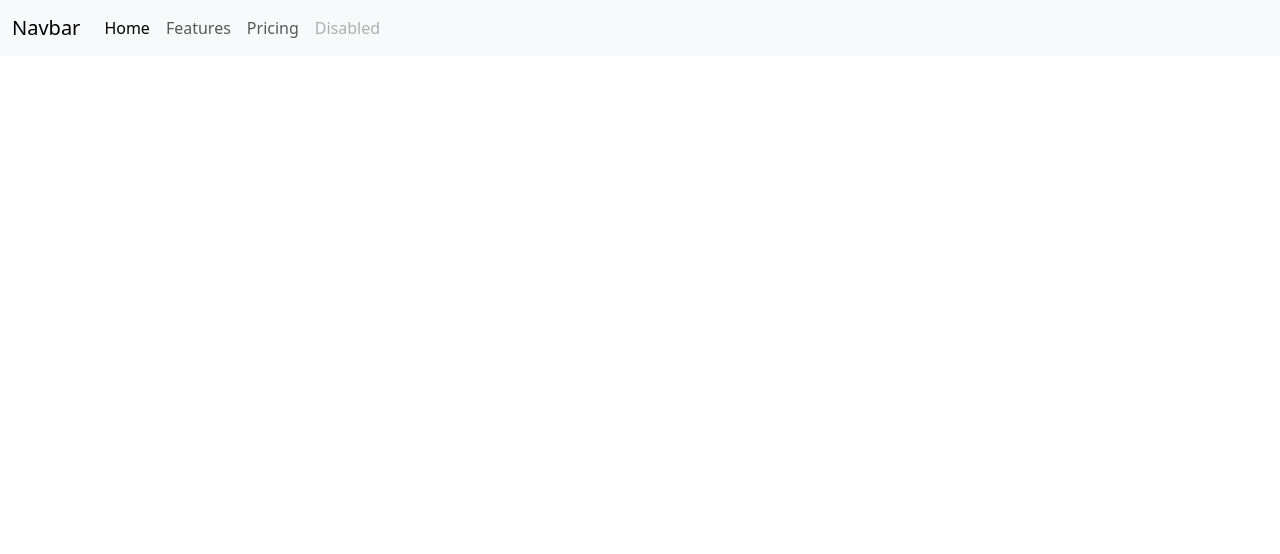
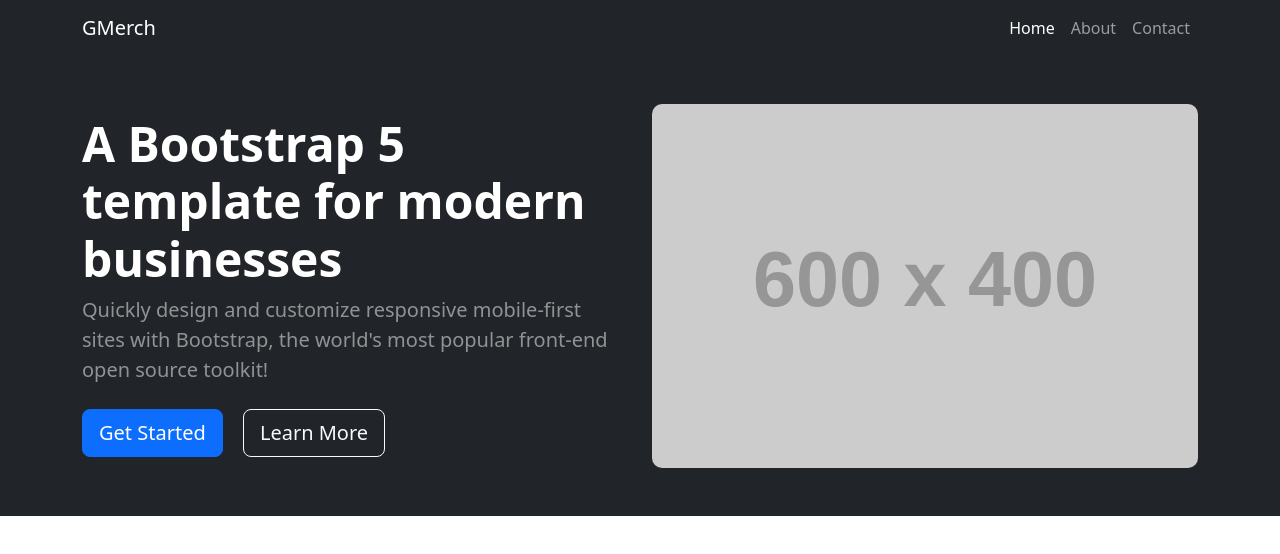
Before and after one commit to LeDauphinn/ojs-pos-ui, a plain HTML site: page index.html in a window 1280 px wide. Drawn offline with nearby package versions, Linux system fonts and the light colour scheme; placeholder pictures from the web are drawn by us.

Commit message:
navbar and hero done

```diff
--- a/index.html
+++ b/index.html
@@ -10,32 +10,51 @@
 </head>
 
 <body>
-    <nav class="navbar navbar-expand-lg bg-body-tertiary">
-        <div class="container-fluid">
-            <a class="navbar-brand" href="#">Navbar</a>
+    <nav class="navbar navbar-expand-lg bg-dark" data-bs-theme="dark">
+        <div class="container">
+            <a class="navbar-brand" href="#">GMerch</a>
             <button class="navbar-toggler" type="button" data-bs-toggle="collapse" data-bs-target="#navbarNav"
                 aria-controls="navbarNav" aria-expanded="false" aria-label="Toggle navigation">
                 <span class="navbar-toggler-icon"></span>
             </button>
             <div class="collapse navbar-collapse" id="navbarNav">
-                <ul class="navbar-nav">
+                <ul class="navbar-nav ms-auto">
                     <li class="nav-item">
-                        <a class="nav-link active" aria-current="page" href="#">Home</a>
+                        <a class="nav-link active" aria-current="page" href="index.html">Home</a>
                     </li>
                     <li class="nav-item">
-                        <a class="nav-link" href="#">Features</a>
+                        <a class="nav-link" href="about.html">About</a>
                     </li>
                     <li class="nav-item">
-                        <a class="nav-link" href="#">Pricing</a>
-                    </li>
-                    <li class="nav-item">
-                        <a class="nav-link disabled" aria-disabled="true">Disabled</a>
+                        <a class="nav-link" href="contact.html">Contact</a>
                     </li>
                 </ul>
             </div>
         </div>
     </nav>
 
+    <div class="hero bg-dark py-5">
+        <div class="container">
+            <div class="row">
+                <div class="col-md-6 d-flex align-items-center">
+                    <div>
+                        <h2 class="text-white display-5 fw-bolder">A Bootstrap 5 template for modern businesses</h2>
+                        <p class="lead fw-normal text-white-50 mb-4">Quickly design and customize responsive
+                            mobile-first
+                            sites with Bootstrap, the world's most popular front-end open source toolkit!</p>
+                        <div>
+                            <button class="btn btn-lg btn-primary me-3">Get Started</button>
+                            <button class="btn btn-lg btn-outline-light">Learn More</button>
+                        </div>
+                    </div>
+                </div>
+                <div class="col-md-6">
+                    <img class="hero-img" src="https://dummyimage.com/600x400/343a40/6c757d" alt="">
+                </div>
+            </div>
+        </div>
+    </div>
+
     <script src="https://cdn.jsdelivr.net/npm/@popperjs/core@2.11.8/dist/umd/popper.min.js"></script>
     <script src="https://cdn.jsdelivr.net/npm/bootstrap@5.3.2/dist/js/bootstrap.min.js"></script>
 </body>
--- a/style.css
+++ b/style.css
@@ -0,0 +1,5 @@
+.hero .hero-img {
+    width: 100%;
+    height: auto;
+    border-radius: 10px;
+}
```
